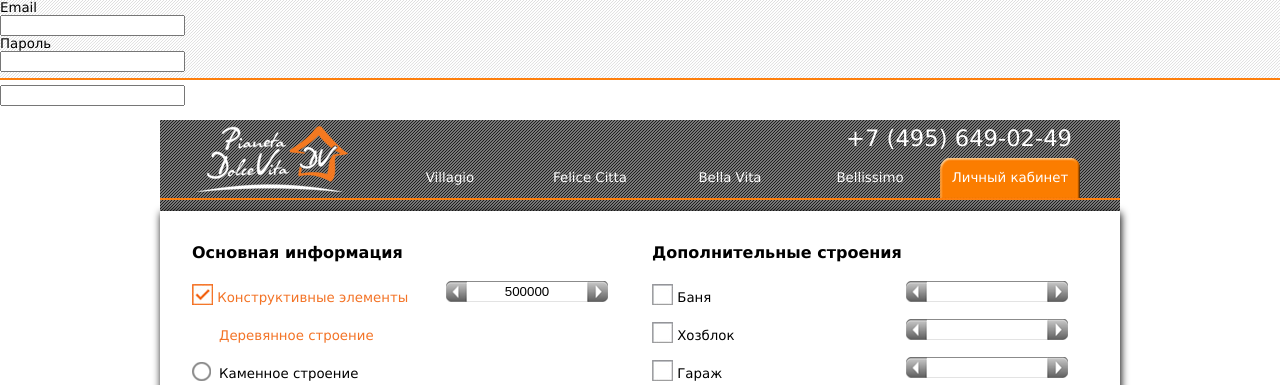
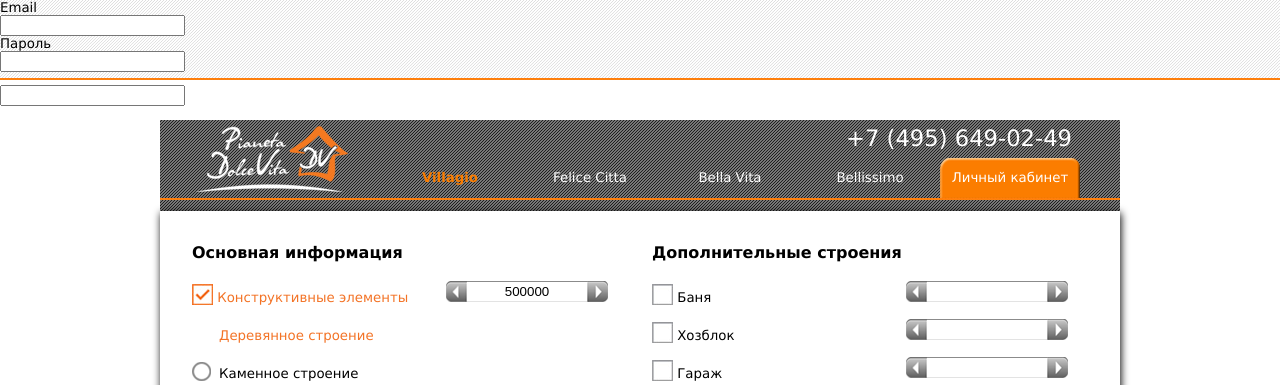
Before and after one commit to TarasovSA/dv-diretto.ru, a PHP site: page /?action=calc in a window 1280 px wide; the page is wider, and only the part inside the window is pictured. Shown: the top 385 px of that part. Run offline with PHP 8.4, Linux system fonts and the light colour scheme; data comes from the database, SQL or seed files in the repository; data that the repository does not hold is empty; some libraries are stand-ins or nearby versions.

Commit message:
updated top menu

```diff
--- a/blocks/content.php
+++ b/blocks/content.php
@@ -9,11 +9,11 @@ if (!isset($_REQUEST['zone']))
 
 <table class="select_table" align="center" border="0" cellspacing="0" cellpadding="0">
     <tr>
-        <td><!--<a href="/index.php?action=calc&type=0">--><img src="/images/viillagio_grey.png" width="396" height="250" border="0" alt="Villagio - Страхование загородных строений" title="Villagio - Страхование загородных строений"/></td>
-        <td><!--<a href="/index.php?action=calc&type=1">--><img src="/images/felice_citta_grey.png" width="396" height="250" border="0" alt="Felice Cita - Страхование квартиры" title="Felice Cita - Страхование квартиры"/></td>
+        <td><a href="/index.php?action=calc&type=0"><img src="/images/viillagio.png" width="396" height="250" border="0" alt="Villagio - Страхование загородных строений" title="Villagio - Страхование загородных строений"/></a></td>
+        <td><a href="/index.php?action=calc&type=1"><img src="/images/felice_citta.png" width="396" height="250" border="0" alt="Felice Cita - Страхование квартиры" title="Felice Cita - Страхование квартиры"/></a></td>
     </tr>
     <tr>
-        <td><!--<a href="/index.php?action=calc&type=2">--><img src="/images/bella_vita_grey.png" width="396" height="250" border="0" alt="Bella Vita - Страхование жизни" title="Bella Vita - Страхование жизни"/></td>
+        <td><a href="/index.php?action=calc&type=2"><img src="/images/bella_vita.png" width="396" height="250" border="0" alt="Bella Vita - Страхование жизни" title="Bella Vita - Страхование жизни"/></a></td>
         <td><a href="/index.php?action=calc&type=3"><img src="/images/bellissimo.png" width="396" height="250" border="0" alt="Belissimo - Страхование КАСКО" title="Belissimo - Страхование КАСКО"/></a></td>
     </tr>
 </table>
--- a/css/style.css
+++ b/css/style.css
@@ -191,11 +191,17 @@ color:#fb7d00;
 font-weight:bold;
 }
 
-#top_menu .activ{
+#top_menu li a.activ{
+    text-decoration:none;
+    color:#fb7d00;
+    font-weight:bold;
+}
+
+#top_menu li.activ{
 background:url(../images/top_menu_activ.png) no-repeat top left;
 }
 
-#top_menu .activ a:hover{
+#top_menu li.activ a:hover{
 color:white;
 text-decoration:underline;
 font-weight:normal;
--- a/index.php
+++ b/index.php
@@ -65,10 +65,10 @@ include_once ('engine/buttonReaction.php');
         <td id="top_menu_td" valign="top">
             <span class="phone">+7 (495) 649-02-49</span>
             <ul id="top_menu">
-                <li><a href="/?action=calc&type=0">Villagio</a></li>
-                <li><a href="/?action=calc&type=1">Felice Citta</a></li>
-                <li><a href="/?action=calc&type=2">Bella Vita</a></li>
-                <li><a href="/?action=calc&type=3">Bellissimo</a></li>
+                <li><a href="/?action=calc&type=0" <?php if($_GET['action']=='calc' AND $_GET['type']==0) echo 'class="activ"';?>>Villagio</a></li>
+                <li><a href="/?action=calc&type=1" <?php if($_GET['action']=='calc' AND $_GET['type']==1) echo 'class="activ"';?>>Felice Citta</a></li>
+                <li><a href="/?action=calc&type=2" <?php if($_GET['action']=='calc' AND $_GET['type']==2) echo 'class="activ"';?>>Bella Vita</a></li>
+                <li><a href="/?action=calc&type=3" <?php if($_GET['action']=='calc' AND $_GET['type']==3) echo 'class="activ"';?>>Bellissimo</a></li>
                 <?php
                 if (isset($_SESSION['idUser']))
                     echo "<li class=\"activ\"><a href=\"/?action=reg\">Регистрация</a></li>";
```
